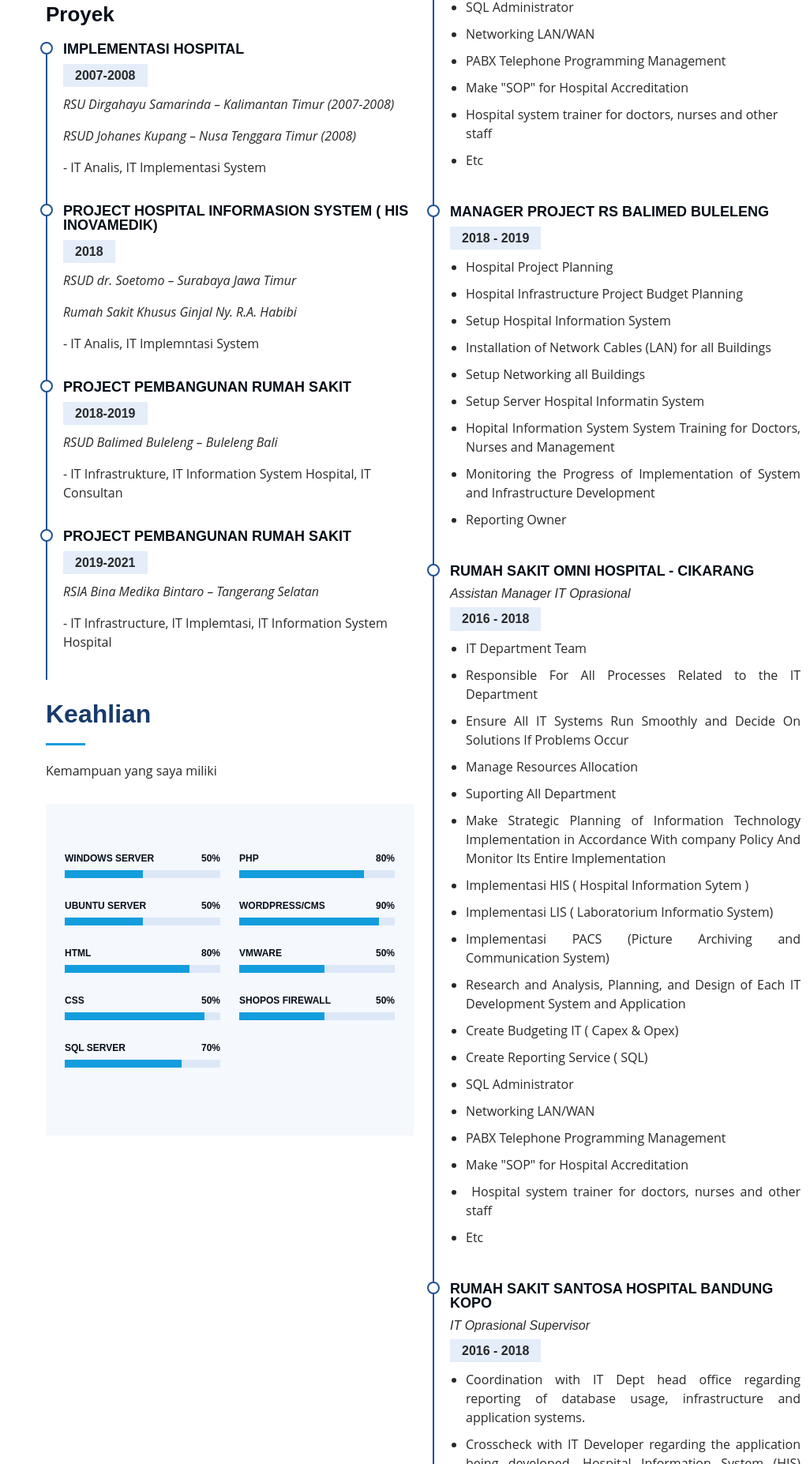
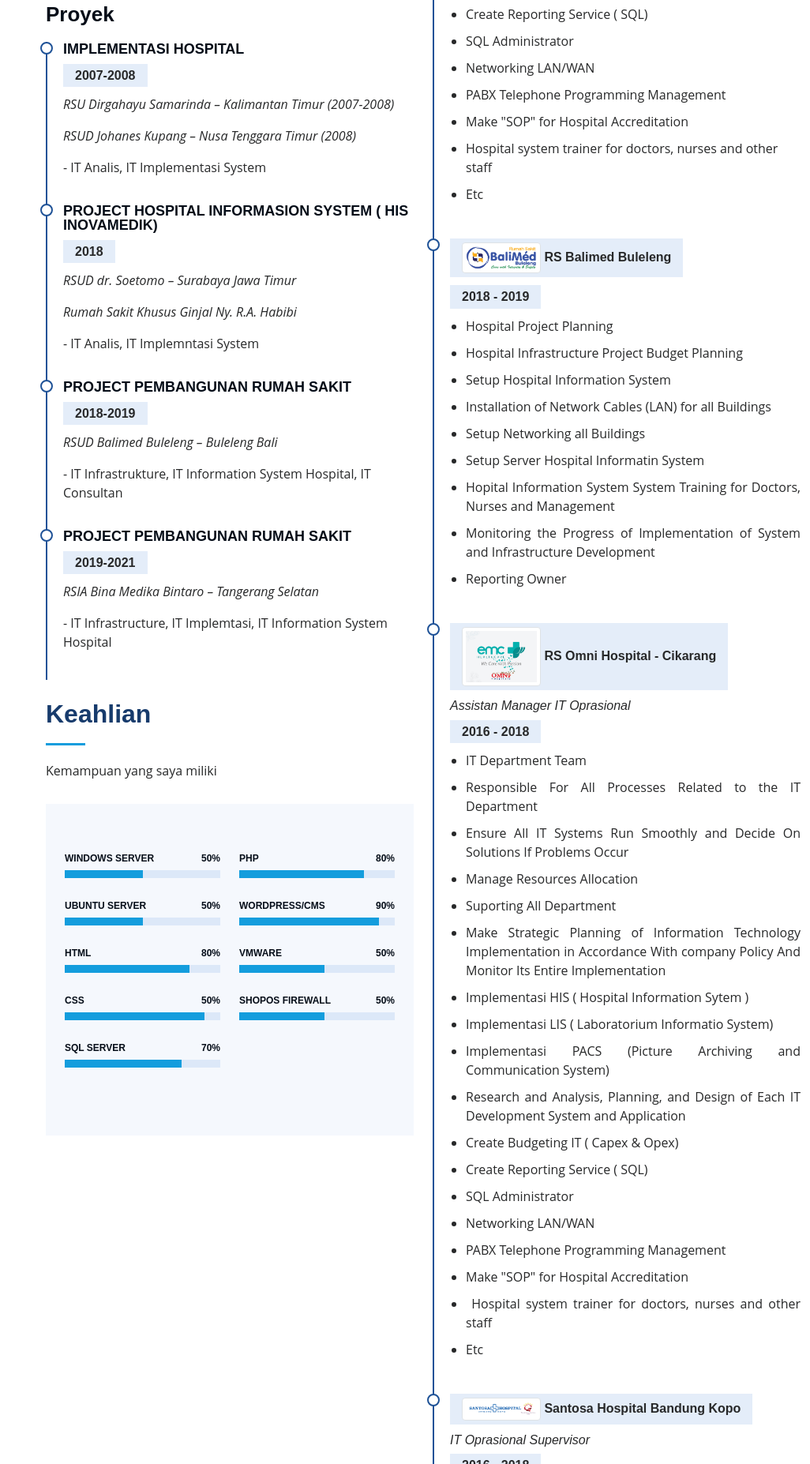
Before and after one commit to danykosasih/dani.kosasih.github.io, a plain HTML site: page index.html in a window 1280 px wide. Shown: the part 2507-4361 px from the top of the page at 79% size, without its empty margins (254-1280 px from the left). Drawn offline with Linux system fonts and the light colour scheme; files whose address does not match are found by name.

Commit message:
penambahan logo

```diff
--- a/index.html
+++ b/index.html
@@ -353,7 +353,7 @@
           <div class="col-lg-6" data-aos="fade-up" data-aos-delay="100">
             <h3 class="resume-title">Pengalaman </h3>
             <div class="resume-item">
-              <h4>RSIA Bina Medika Binatro</h4>
+              <h5><img src="assets/img/logo/bina.png" class="img-thumbnail" alt="" width="100" height="100">&nbsp;RSIA Bina Medika Binatro</h5>
               <h5>2019 - Sekarang</h5>
               <ul>
               <li>IT Department Team</li>
@@ -378,7 +378,7 @@
             </div>
 
             <div class="resume-item">
-              <h4>Manager Project RS Balimed Buleleng</h4>
+              <h5><img src="assets/img/logo/balimed.png" class="img-thumbnail" alt="" width="100" height="100">&nbsp;RS Balimed Buleleng</h5><br>
               <h5>2018 - 2019</h5>
 
               <ul>
@@ -395,7 +395,7 @@
 
             </div>
             <div class="resume-item">
-              <h4>Rumah Sakit Omni Hospital - Cikarang</h4>
+              <h5><img src="assets/img/logo/omni.png" class="img-thumbnail" alt="" width="100" height="100">&nbsp;RS Omni Hospital - Cikarang</h5>
               <h6><em>Assistan Manager IT Oprasional</em></h6>
               <h5>2016 - 2018</h5>
 
@@ -422,7 +422,7 @@
             </div>
 
               <div class="resume-item">
-              <h4>Rumah Sakit Santosa Hospital Bandung Kopo</h4>
+              <h5><img src="assets/img/logo/santosa.png" class="img-thumbnail" alt="" width="100" height="130">&nbsp;Santosa Hospital Bandung Kopo</h5>
               <h6><em>IT Oprasional Supervisor</em></h6>
               <h5>2016 - 2018</h5>
 
@@ -448,7 +448,7 @@
 
 
               <div class="resume-item">
-              <h4>Rumah Sakit Santosa Hospital Bandung</h4>
+              <h5><img src="assets/img/logo/santosa.png" class="img-thumbnail" alt="" width="100" height="130">&nbsp;Santosa Hospital Bandung</h5>
               <h6><em>IT Analyst</em></h6>
               <h5>2014 - 2014</h5>
 
@@ -535,7 +535,7 @@
                 </p>
                 <img src="assets/img/testimonials/lira.jpg" class="testimonial-img" alt="">
                 <h3>Lira suci Ramadhani</h3>
-                <h4>Marketing Supervisor di Rumah Sakit Grha Kedoya</h4>
+                <h4>Marketing Supervisor Rumah Sakit Grha Kedoya</h4>
               </div>
             </div>
 
```
Also changed, not shown: assets/img/logo/NCI.png (added), assets/img/logo/artanusa.png (added), assets/img/logo/balimed.png (added), assets/img/logo/bina.png (added), assets/img/logo/omni.png (added), assets/img/logo/santosa.png (added).
